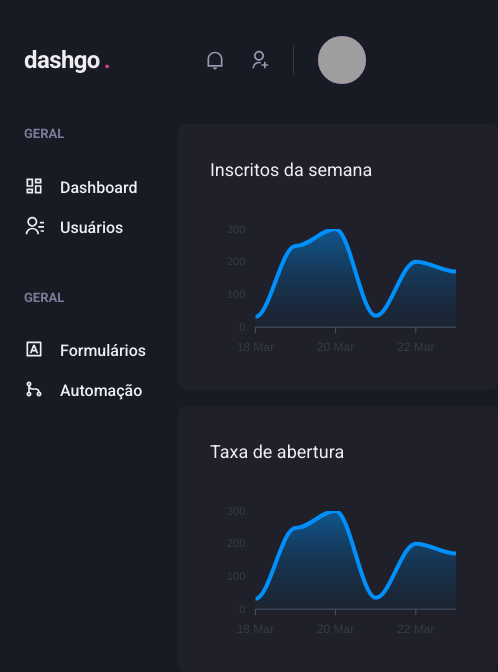
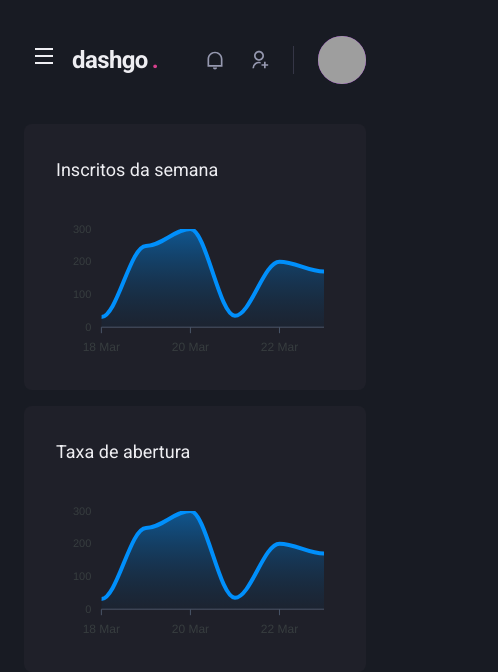
Before and after one commit to RennanD/dashgo, a Next.js app: page /dashboard in a window 390 px wide. Shown: the top 672 px of the page, 498 px wide, since content can reach past the window. Built offline with nearby package versions, Linux system fonts and the light colour scheme; grey boxes are pictures that could not be loaded.

Commit message:
feat: add responsivity to Sidebar component

```diff
--- a/src/components/Header/index.tsx
+++ b/src/components/Header/index.tsx
@@ -1,15 +1,20 @@
-import { Flex, useBreakpointValue } from '@chakra-ui/react';
+import { Flex, Icon, IconButton, useBreakpointValue } from '@chakra-ui/react';
 
+import { RiMenuLine } from 'react-icons/ri';
 import { Logo } from './Logo';
 import { Notifications } from './Notifications';
 import { Profile } from './Profile';
 import { SearchBox } from './SearchBox';
+
+import { useSidebarDrawer } from '../../hooks';
 
 export function Header(): JSX.Element {
   const isWideVersion = useBreakpointValue({
     base: false,
     lg: true,
   });
+
+  const { onOpen } = useSidebarDrawer();
 
   return (
     <Flex
@@ -22,6 +27,16 @@ export function Header(): JSX.Element {
       paddingX="6"
       align="center"
     >
+      {!isWideVersion && (
+        <IconButton
+          aria-label="Open Drawer"
+          fontSize="24"
+          variant="unstyled"
+          onClick={onOpen}
+          icon={<Icon as={RiMenuLine} />}
+          marginRight="2"
+        />
+      )}
       <Logo />
 
       {isWideVersion && <SearchBox />}
--- /dev/null
+++ b/src/components/Sidebar/SidebarNav.tsx
@@ -0,0 +1,36 @@
+import { Stack } from '@chakra-ui/react';
+
+import {
+  RiContactsLine,
+  RiDashboardLine,
+  RiGitMergeLine,
+  RiInputMethodLine,
+} from 'react-icons/ri';
+import { NavSection } from './NavSetion';
+import { NavLink } from './NavLink';
+
+export function SidebarNav(): JSX.Element {
+  return (
+    <Stack spacing="12" align="flex-start">
+      <NavSection title="GERAL">
+        <NavLink icon={RiDashboardLine} path="/dashboard">
+          Dashboard
+        </NavLink>
+
+        <NavLink icon={RiContactsLine} path="/users">
+          Usuários
+        </NavLink>
+      </NavSection>
+
+      <NavSection title="GERAL">
+        <NavLink icon={RiInputMethodLine} path="/users">
+          Formulários
+        </NavLink>
+
+        <NavLink icon={RiGitMergeLine} path="/users">
+          Automação
+        </NavLink>
+      </NavSection>
+    </Stack>
+  );
+}
--- a/src/components/Sidebar/index.tsx
+++ b/src/components/Sidebar/index.tsx
@@ -1,38 +1,44 @@
-import { Box, Stack } from '@chakra-ui/react';
+import {
+  Box,
+  Drawer,
+  DrawerBody,
+  DrawerCloseButton,
+  DrawerContent,
+  DrawerHeader,
+  DrawerOverlay,
+  useBreakpointValue,
+} from '@chakra-ui/react';
+import { useSidebarDrawer } from '../../hooks';
 
-import {
-  RiContactsLine,
-  RiDashboardLine,
-  RiGitMergeLine,
-  RiInputMethodLine,
-} from 'react-icons/ri';
-import { NavLink } from './NavLink';
-import { NavSection } from './NavSetion';
+import { SidebarNav } from './SidebarNav';
 
 export function Sidebar(): JSX.Element {
+  const isDrawerSideBar = useBreakpointValue({
+    base: true,
+    lg: false,
+  });
+
+  const { isOpen, onClose } = useSidebarDrawer();
+
+  if (isDrawerSideBar) {
+    return (
+      <Drawer isOpen={isOpen} placement="left" onClose={onClose}>
+        <DrawerOverlay>
+          <DrawerContent background="gray.800" padding="4">
+            <DrawerCloseButton marginTop="6" />
+            <DrawerHeader>Navegação</DrawerHeader>
+            <DrawerBody>
+              <SidebarNav />
+            </DrawerBody>
+          </DrawerContent>
+        </DrawerOverlay>
+      </Drawer>
+    );
+  }
+
   return (
     <Box as="aside" width="64" marginRight="8">
-      <Stack spacing="12" align="flex-start">
-        <NavSection title="GERAL">
-          <NavLink icon={RiDashboardLine} path="/dashboard">
-            Dashboard
-          </NavLink>
-
-          <NavLink icon={RiContactsLine} path="/users">
-            Usuários
-          </NavLink>
-        </NavSection>
-
-        <NavSection title="GERAL">
-          <NavLink icon={RiInputMethodLine} path="/users">
-            Formulários
-          </NavLink>
-
-          <NavLink icon={RiGitMergeLine} path="/users">
-            Automação
-          </NavLink>
-        </NavSection>
-      </Stack>
+      <SidebarNav />
     </Box>
   );
 }
--- /dev/null
+++ b/src/hooks/index.tsx
@@ -0,0 +1,11 @@
+import { useSidebarDrawer, SidebarDrawerProvider } from './sidebar';
+
+interface AppPrviderProps {
+  children: React.ReactNode;
+}
+
+export function AppProvider({ children }: AppPrviderProps): JSX.Element {
+  return <SidebarDrawerProvider>{children}</SidebarDrawerProvider>;
+}
+
+export { useSidebarDrawer };
--- /dev/null
+++ b/src/hooks/sidebar.tsx
@@ -0,0 +1,41 @@
+import { useDisclosure, UseDisclosureReturn } from '@chakra-ui/react';
+import { useRouter } from 'next/router';
+import { createContext, useContext, useEffect } from 'react';
+
+type SidebarContextData = UseDisclosureReturn;
+
+interface SidebarDrawerProviderProps {
+  children: React.ReactNode;
+}
+
+const SidebarContextData = createContext({} as SidebarContextData);
+
+export function SidebarDrawerProvider({
+  children,
+}: SidebarDrawerProviderProps): JSX.Element {
+  const disclosure = useDisclosure();
+
+  const router = useRouter();
+
+  useEffect(() => {
+    disclosure.onClose();
+  }, [router.asPath]);
+
+  return (
+    <SidebarContextData.Provider value={disclosure}>
+      {children}
+    </SidebarContextData.Provider>
+  );
+}
+
+export function useSidebarDrawer(): SidebarContextData {
+  const context = useContext(SidebarContextData);
+
+  if (!context) {
+    throw new Error(
+      "you can't use useSidebarDrawer outside SidebarDrawerProvider",
+    );
+  }
+
+  return context;
+}
--- a/src/pages/_app.tsx
+++ b/src/pages/_app.tsx
@@ -1,13 +1,17 @@
 import { AppProps } from 'next/app';
 
 import { ChakraProvider } from '@chakra-ui/react';
+
+import { AppProvider } from '../hooks';
 
 import { theme } from '../styles/theme';
 
 export default function MyApp({ Component, pageProps }: AppProps): JSX.Element {
   return (
     <ChakraProvider theme={theme}>
-      <Component {...pageProps} />
+      <AppProvider>
+        <Component {...pageProps} />
+      </AppProvider>
     </ChakraProvider>
   );
 }
```
